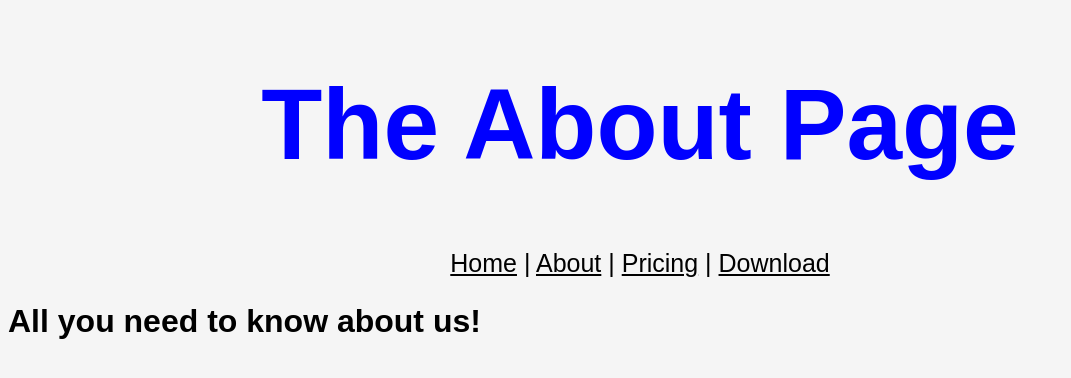
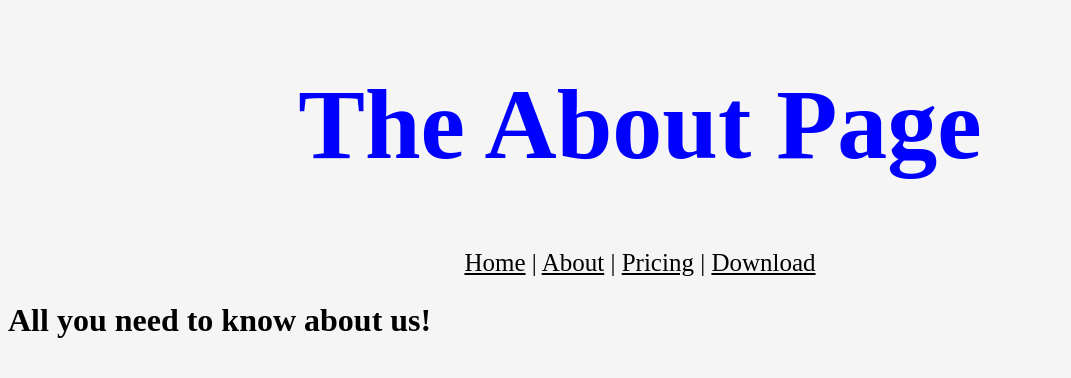
Before and after one commit to collinscleo/StockPickerWebsite, a PHP site: page /About.html in a window 1280 px wide. Shown: the top 378 px of the page, without its empty margins (0-1071 px from the left). Run offline with PHP 8.4, Linux system fonts and the light colour scheme.

Commit message:
Bunch of stuff

```diff
--- a/About.html
+++ b/About.html
@@ -1,5 +1,5 @@
 <!DOCTYPE html>
-<html>
+<html lang="en">
   <head>
     <title>About</title>
     <link rel="stylesheet" href="AboutMain.css">
--- a/AboutMain.css
+++ b/AboutMain.css
@@ -1,7 +1,7 @@
 body {
     background-color: whitesmoke;
     color: black;
-    font-family: 'Alegreya', sans-serif; /* Use the custom font */
+    font-family: 'Times New Roman', Times, serif;
   }
 
   #header {
@@ -36,8 +36,3 @@ body {
     color: black;
     background-color: whitesmoke;
   }
-
-  @font-face {
-    font-family: 'YourFont';
-    src: url('C:\\Users\\Cleo Collins\\OneDrive\\Documents\\Alegreya-Regular.ttf') format('truetype');
-  }
--- a/Downloads.html
+++ b/Downloads.html
@@ -1,5 +1,5 @@
 <!DOCTYPE html>
-<html>
+<html lang="en">
 <head>
 <title>Downloads</title>
 <link rel="stylesheet" href="DownloadsMain.css">
--- a/Main.html
+++ b/Main.html
@@ -1,5 +1,5 @@
 <!DOCTYPE html>
-<html>
+<html lang="en">
 <head>
 <title>Home</title>
 <link rel="stylesheet" href="Main.css">
--- a/Pricing.html
+++ b/Pricing.html
@@ -1,5 +1,5 @@
 <!DOCTYPE html>
-<html>
+<html lang="en">
 <head>
 <title>Pricing</title>
 <link rel="stylesheet" href="PricingMain.css">
@@ -16,9 +16,11 @@
       <p> <a href="Main.html">Home</a> | <a href="About.html">About</a> | <a href= "Pricing.html">Pricing</a> | <a href="Downloads.html">Download</a> </p>
     </div>
     <div id="Pricing">
-      <img id="myImage" src="Pricing.png" alt="Prices" width="1500" height="536">
+      <img id="myImage" src="Pricing.png" alt="Prices" width="1450" height="536">
     </div>
+    <div id="buttons">
     <button type="button" onclick='PhotoChange1()'>Compare</button>
     <button type="button" onclick='PhotoChange2()'>Return</button>
+    </div>
   </body>
 </html>
--- a/PricingMain.css
+++ b/PricingMain.css
@@ -10,7 +10,10 @@ body {
     font-size: 50px;
     text-align: center;
   }
-
+  #buttons {
+    position: relative;
+    font-size: medium;
+  }
   #img {
     position: absolute;
     top: 0px;
--- a/myjava.js
+++ b/myjava.js
@@ -1,5 +1,5 @@
 function PhotoChange1() {
-    document.getElementById('myImage').src='Pricing2.png'
+    document.getElementById('myImage').src='Placeholder.JPG'
 }
 function PhotoChange2() {
     document.getElementById('myImage').src='Pricing.png'
```
Also changed, not shown: Placeholder.jpg (added), 1 other file.
